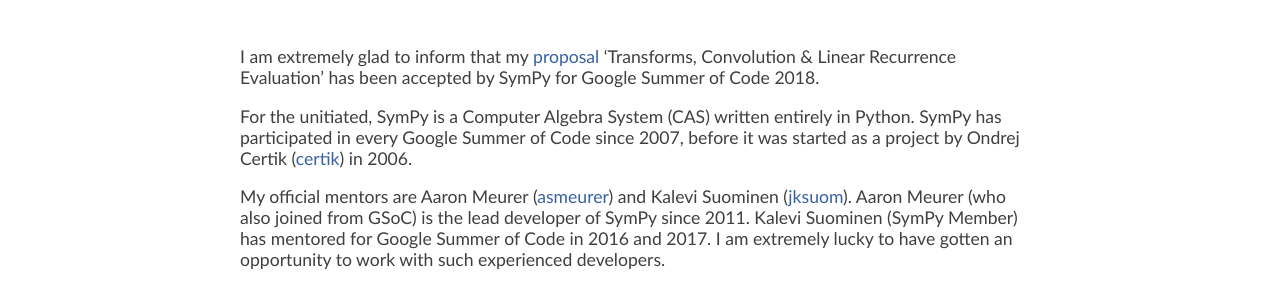
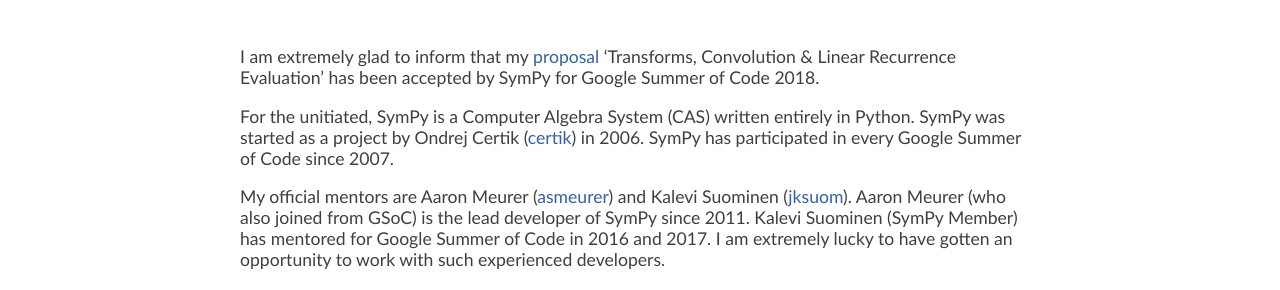
Before and after one commit to siddharth-verma60/sidhantnagpal.github.io, a Jekyll site: the page built from _posts/2018-04-24-gsoc-1.md, in a window 1280 px wide and 1245 px high. Shown: the part 162-452 px from the top of the window. Built offline with Jekyll 4.4.1, drawn with Linux system fonts in a browser that asks for light colours; comment, search, counter and statistics services are not loaded.

Commit message:
Update post

```diff
--- a/_posts/2018-04-24-gsoc-1.md
+++ b/_posts/2018-04-24-gsoc-1.md
@@ -11,7 +11,7 @@ tags:
 
 I am extremely glad to inform that my [proposal](https://github.com/sidhantnagpal/gsoc/wiki/GSoC-2018-Application-Sidhant-Nagpal:-Transforms,-Convolution-&-Linear-Recurrence-Evaluation) 'Transforms, Convolution & Linear Recurrence Evaluation' has been accepted by SymPy for Google Summer of Code 2018.
 
-For the unitiated, SymPy is a Computer Algebra System (CAS) written entirely in Python. SymPy has participated in every Google Summer of Code since 2007, before it was started as a project by Ondrej Certik ([certik](https://github.com/certik)) in 2006.
+For the unitiated, SymPy is a Computer Algebra System (CAS) written entirely in Python. SymPy was started as a project by Ondrej Certik ([certik](https://github.com/certik)) in 2006. SymPy has participated in every Google Summer of Code since 2007.
 
 My official mentors are Aaron Meurer ([asmeurer](https://github.com/asmeurer)) and Kalevi Suominen ([jksuom](https://github.com/jksuom)).  Aaron Meurer (who also joined from GSoC) is the lead developer of SymPy since 2011. Kalevi Suominen (SymPy Member) has mentored for Google Summer of Code in 2016 and 2017. I am extremely lucky to have gotten an opportunity to work with such experienced developers.
 
```
Also changed, not shown: 4 other files.
